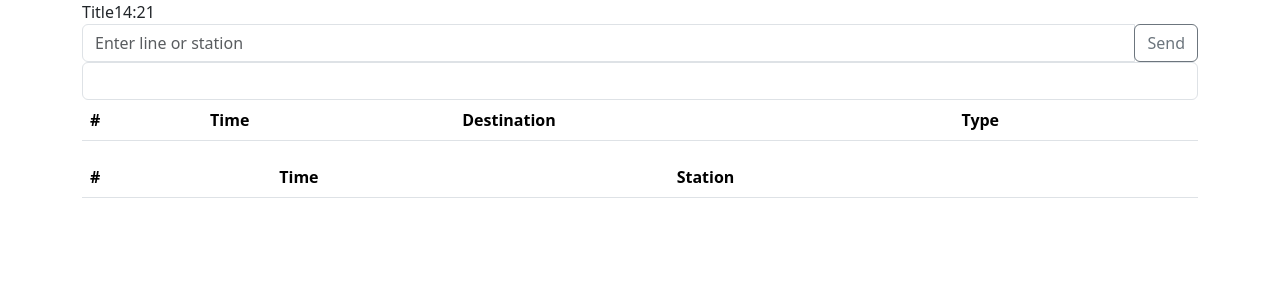
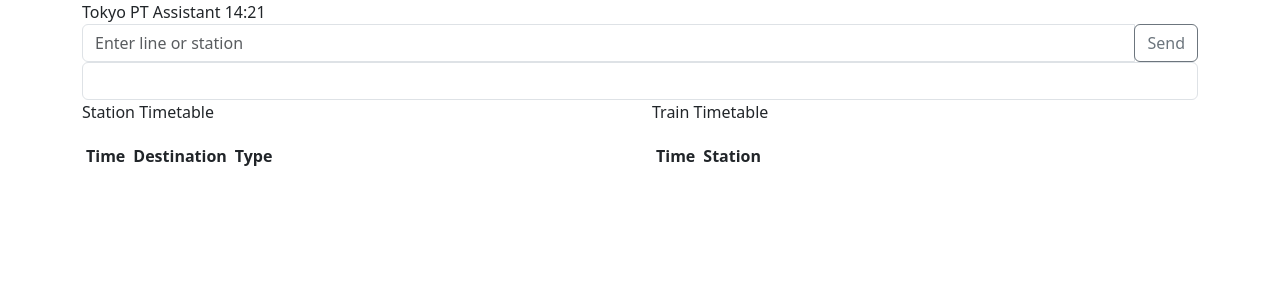
Before and after one commit to felipemfm/cc27-polyglottal, a React (Create React App) app in the folder client/: page / in a window 1280 px wide. Shown: the top 300 px of the page. Built offline with nearby package versions, Linux system fonts and the light colour scheme.

Commit message:
Refact: Change layout to grid

```diff
--- a/client/src/App.js
+++ b/client/src/App.js
@@ -2,8 +2,7 @@ import { useState, useEffect } from "react";
 
 import Header from "./components/layout/Header";
 import InputArea from "./components/layout/InputArea";
-import StationTimeTableArea from "./components/layout/StationTimeTableArea";
-import TrainTimeTableArea from "./components/layout/TrainTImeTableArea";
+import Grid from "./components/layout/grid";
 
 function App() {
   const [time, setTime] = useState("");
@@ -15,14 +14,12 @@ function App() {
     }, 1000);
     return () => clearInterval(interval);
   }, []);
-  console.log(time);
 
   return (
     <div className="container">
       <Header time={time} />
       <InputArea />
-      <StationTimeTableArea time={time} />
-      <TrainTimeTableArea time={time} />
+      <Grid time={time} />
     </div>
   );
 }
--- a/client/src/components/layout/Header.js
+++ b/client/src/components/layout/Header.js
@@ -1,5 +1,5 @@
 function Header({ time }) {
-  return <div>Title{time}</div>;
+  return <div>Tokyo PT Assistant {time}</div>;
 }
 
 export default Header;
--- a/client/src/components/layout/StationTimeTableArea.js
+++ /dev/null
@@ -1,11 +0,0 @@
-import StationTimeTable from "../modules/StationTimeTable";
-
-function StationTimeTableArea({time}) {
-  return (
-    <div className="container-flex">
-      <StationTimeTable time={time}/>
-    </div>
-  );
-}
-
-export default StationTimeTableArea;
--- a/client/src/components/layout/TrainTImeTableArea.js
+++ /dev/null
@@ -1,11 +0,0 @@
-import TrainTimeTable from "../modules/TrainTImeTable";
-
-function TrainTimeTableArea({ time }) {
-  return (
-    <div className="container-flex">
-      <TrainTimeTable time={time} />
-    </div>
-  );
-}
-
-export default TrainTimeTableArea;
--- /dev/null
+++ b/client/src/components/layout/grid.js
@@ -0,0 +1,17 @@
+import StationTimeTable from "../modules/StationTimeTable";
+import TrainTimeTable from "../modules/TrainTImeTable";
+
+function Grid({ time }) {
+  return (
+    <div className="row">
+      <div className="col">
+        <StationTimeTable time={time} />
+      </div>
+      <div className="col">
+        <TrainTimeTable time={time} />
+      </div>
+    </div>
+  );
+}
+
+export default Grid;
--- a/client/src/components/modules/StationTimeTable.js
+++ b/client/src/components/modules/StationTimeTable.js
@@ -9,10 +9,10 @@ function StationTimeTable({ time }) {
 
   return (
     <div className="overflow-auto table-hover" style={{ maxHeight: "500px" }}>
-      <table className="table">
+      <p>Station Timetable</p>
+      <table className="table-sm">
         <thead>
           <tr>
-            <th scope="col">#</th>
             <th scope="col">Time</th>
             <th scope="col">Destination</th>
             <th scope="col">Type</th>
@@ -26,10 +26,9 @@ function StationTimeTable({ time }) {
                 dispatch(fetchTrainTimeTable(element.train_number))
               }
             >
-              <th scope="row">{i}</th>
               <td>{element.departure_time}</td>
-              <td>{element.destination.station}</td>
-              <td>{element.type}</td>
+              <td className="text-wrap">{element.destination.station}</td>
+              <td className="text-wrap">{element.type}</td>
             </tr>
           ))}
         </tbody>
--- a/client/src/components/modules/TrainTImeTable.js
+++ b/client/src/components/modules/TrainTImeTable.js
@@ -5,10 +5,10 @@ function TrainTimeTable({ time }) {
 
   return (
     <div className="overflow-auto table-hover" style={{ maxHeight: "500px" }}>
-      <table className="table">
+      <p>Train Timetable</p>
+      <table className="table-sm">
         <thead>
           <tr>
-            <th scope="col">#</th>
             <th scope="col">Time</th>
             <th scope="col">Station</th>
           </tr>
@@ -16,7 +16,6 @@ function TrainTimeTable({ time }) {
         <tbody>
           {trainTimeTable.map((element, i) => (
             <tr key={i}>
-              <th scope="row">{i}</th>
               <td>{element.time}</td>
               <td>{element.station}</td>
             </tr>
```
